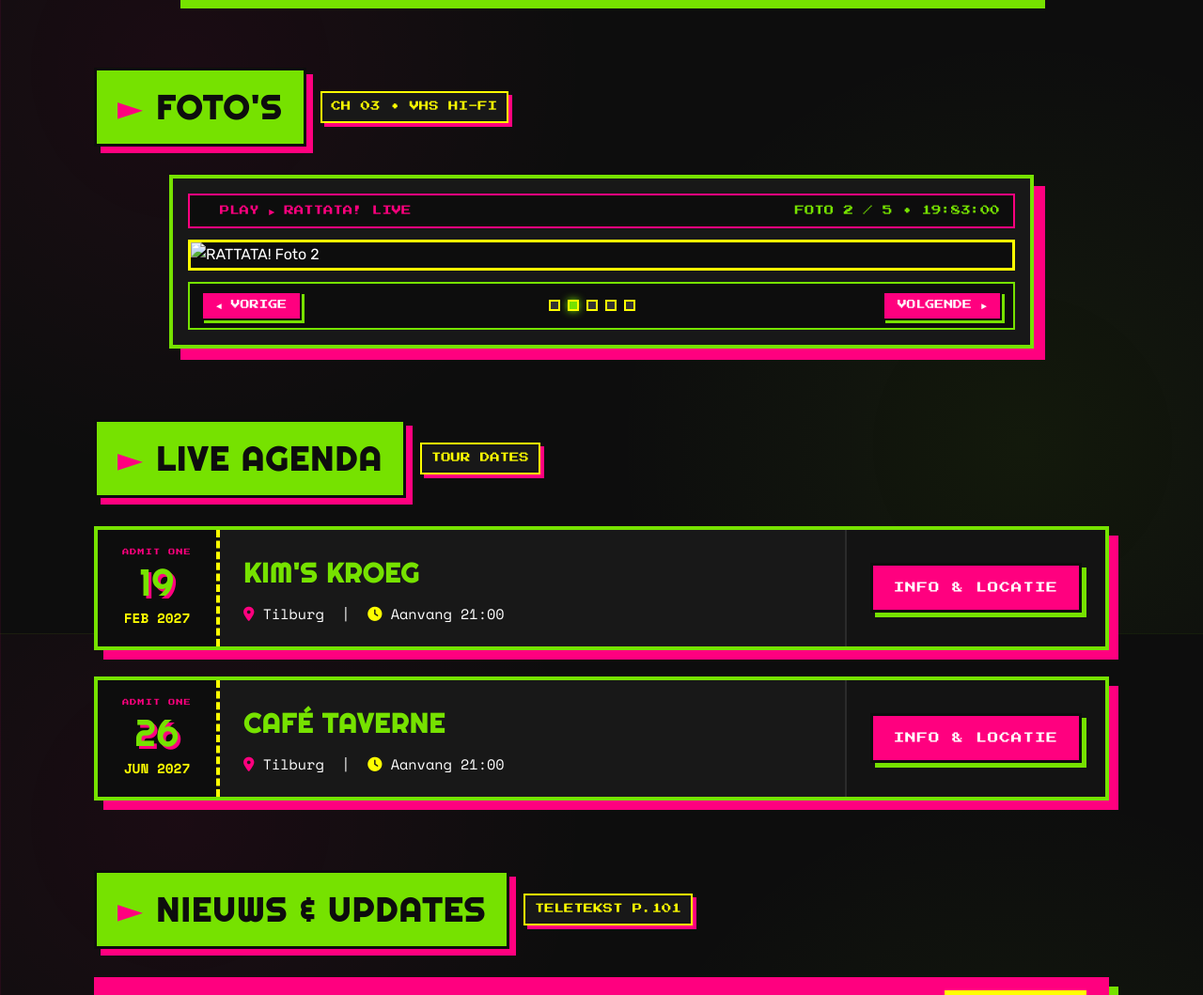
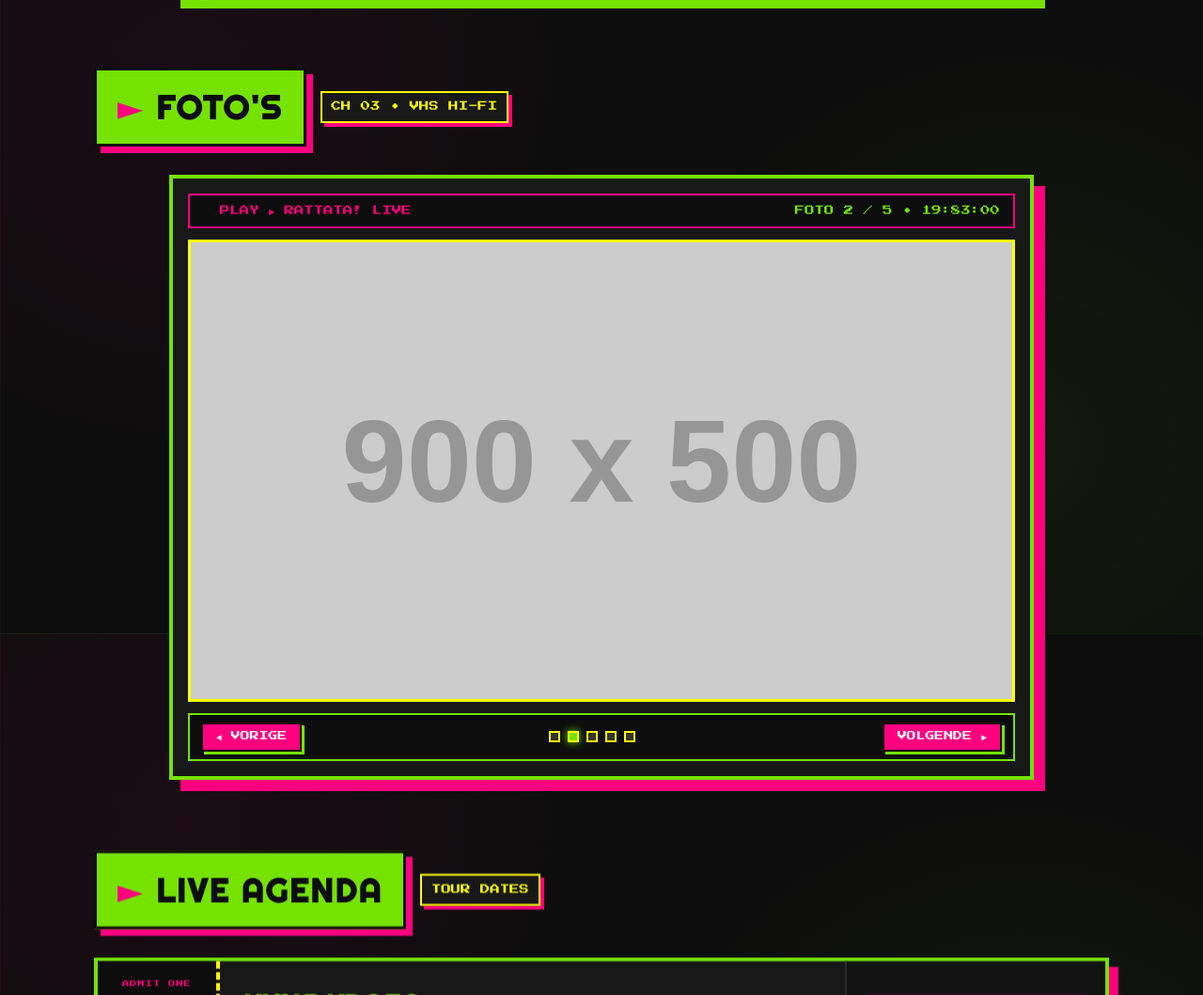
Before and after one commit to Direct2Stage/RATTATA, a plain HTML site: page index.html in a window 1280 px wide. Shown: the part 1726-2785 px from the top of the page at 94% size. Drawn offline with nearby package versions, Linux system fonts and the light colour scheme; placeholder pictures from the web are drawn by us.

Commit message:
Add files via upload

```diff
--- a/index.html
+++ b/index.html
@@ -3082,11 +3082,11 @@
 
         // Automatische Foto Slideshow: foto1.jpg -> foto2.jpg -> foto3.jpg -> foto4.jpg -> RATTATA.jpg
         const bandPhotos = [
-            { src: 'foto1.jpg', alt: 'RATTATA! Foto 1' },
-            { src: 'foto2.jpg', alt: 'RATTATA! Foto 2' },
-            { src: 'foto3.jpg', alt: 'RATTATA! Foto 3' },
-            { src: 'foto4.jpg', alt: 'RATTATA! Foto 4' },
-            { src: 'RATTATA.jpg', alt: 'RATTATA! Bandfoto' }
+            { candidates: ['foto1.jpg', 'Foto1.jpg', 'FOTO1.jpg', 'foto1.JPG', 'foto1.jpeg', 'foto1.png'], alt: 'RATTATA! Foto 1' },
+            { candidates: ['foto2.jpg', 'Foto2.jpg', 'FOTO2.jpg', 'foto2.JPG', 'foto2.jpeg', 'foto2.png'], alt: 'RATTATA! Foto 2' },
+            { candidates: ['foto3.jpg', 'Foto3.jpg', 'FOTO3.jpg', 'foto3.JPG', 'foto3.jpeg', 'foto3.png'], alt: 'RATTATA! Foto 3' },
+            { candidates: ['foto4.jpg', 'Foto4.jpg', 'FOTO4.jpg', 'foto4.JPG', 'foto4.jpeg', 'foto4.png'], alt: 'RATTATA! Foto 4' },
+            { candidates: ['RATTATA.jpg', 'rattata.jpg', 'RATTATA.JPG', 'rattata.JPG', 'RATTATA.jpeg', 'RATTATA.png'], alt: 'RATTATA! Bandfoto' }
         ];
         let currentPhotoIndex = 0;
         let photoSlideTimer = null;
@@ -3098,6 +3098,22 @@
         const vhsPrevBtn = document.getElementById('vhsPrevBtn');
         const vhsNextBtn = document.getElementById('vhsNextBtn');
         const vhsSlideshowWrapper = document.getElementById('vhsSlideshowWrapper');
+
+        function loadImageWithFallback(imgEl, candidates, altText, fallbackUrl) {
+            if (!imgEl) return;
+            let attempt = 0;
+            imgEl.alt = altText;
+            imgEl.onerror = function () {
+                attempt += 1;
+                if (attempt < candidates.length) {
+                    imgEl.src = candidates[attempt];
+                } else {
+                    imgEl.onerror = null;
+                    imgEl.src = fallbackUrl;
+                }
+            };
+            imgEl.src = candidates[0];
+        }
 
         function renderSlideDots() {
             if (!vhsSlideDots) return;
@@ -3122,14 +3138,22 @@
             if (vhsSlideImg) {
                 vhsSlideImg.classList.add('is-fading');
                 setTimeout(() => {
-                    vhsSlideImg.src = item.src;
-                    vhsSlideImg.alt = item.alt;
+                    loadImageWithFallback(
+                        vhsSlideImg,
+                        item.candidates,
+                        item.alt,
+                        'https://placehold.co/900x500/181818/76e200?text=RATTATA!+Foto'
+                    );
                     vhsSlideImg.classList.remove('is-fading');
                 }, 150);
             }
             if (ttxSlideImg) {
-                ttxSlideImg.src = item.src;
-                ttxSlideImg.alt = item.alt;
+                loadImageWithFallback(
+                    ttxSlideImg,
+                    item.candidates,
+                    item.alt,
+                    'https://placehold.co/600x350/0000cc/ffff00?text=RATTATA!+TELETEKST'
+                );
             }
             if (vhsSlideCounter) {
                 vhsSlideCounter.textContent = `FOTO ${currentPhotoIndex + 1} / ${bandPhotos.length} • 19:83:00`;
@@ -3171,7 +3195,7 @@
             });
         }
 
-        renderSlideDots();
+        showBandPhoto(0);
         startPhotoSlideshow();
 
         // Speel of pauzeer Rattata.wav op de achtergrond bij klik op het RATTATALOGO
```
